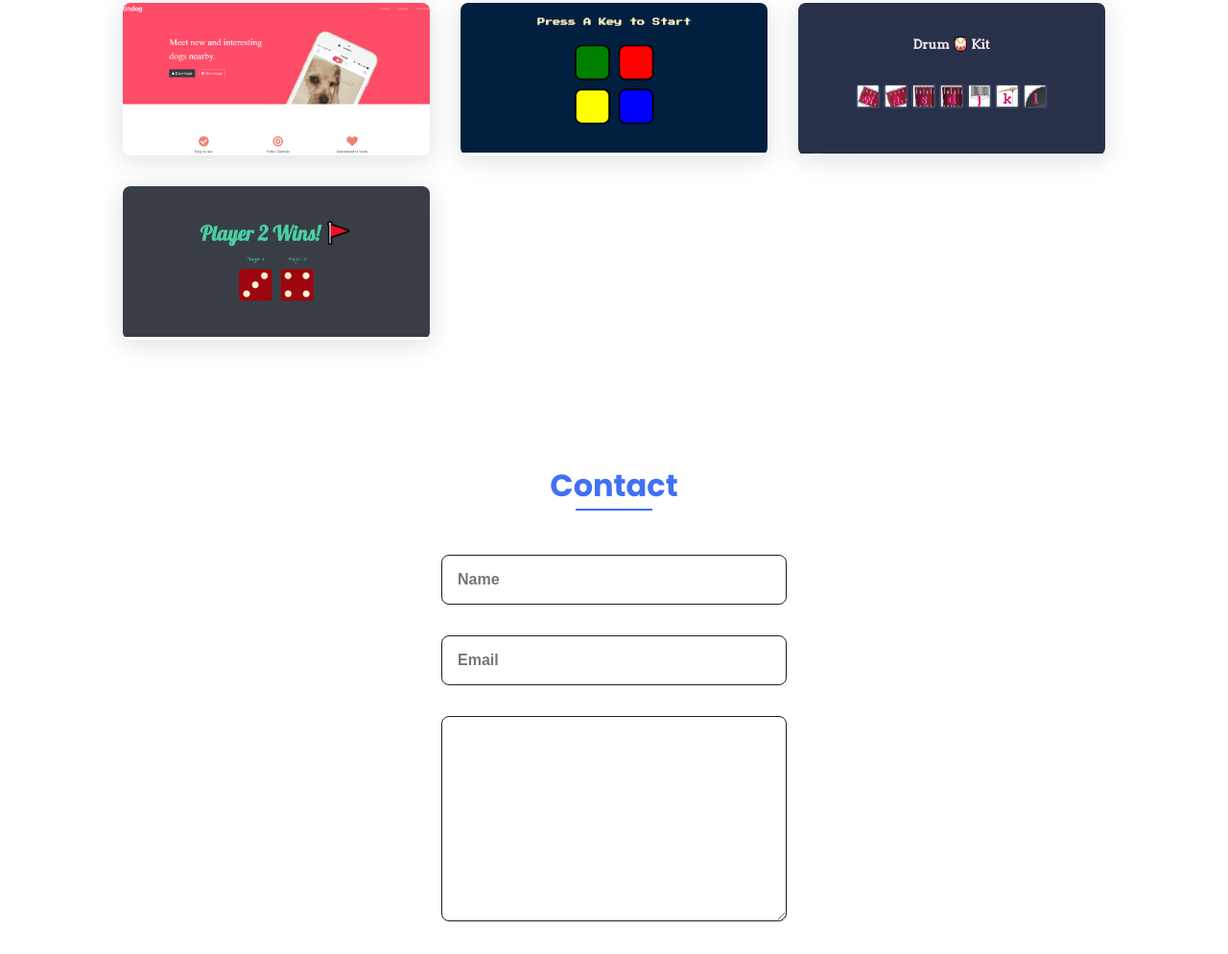
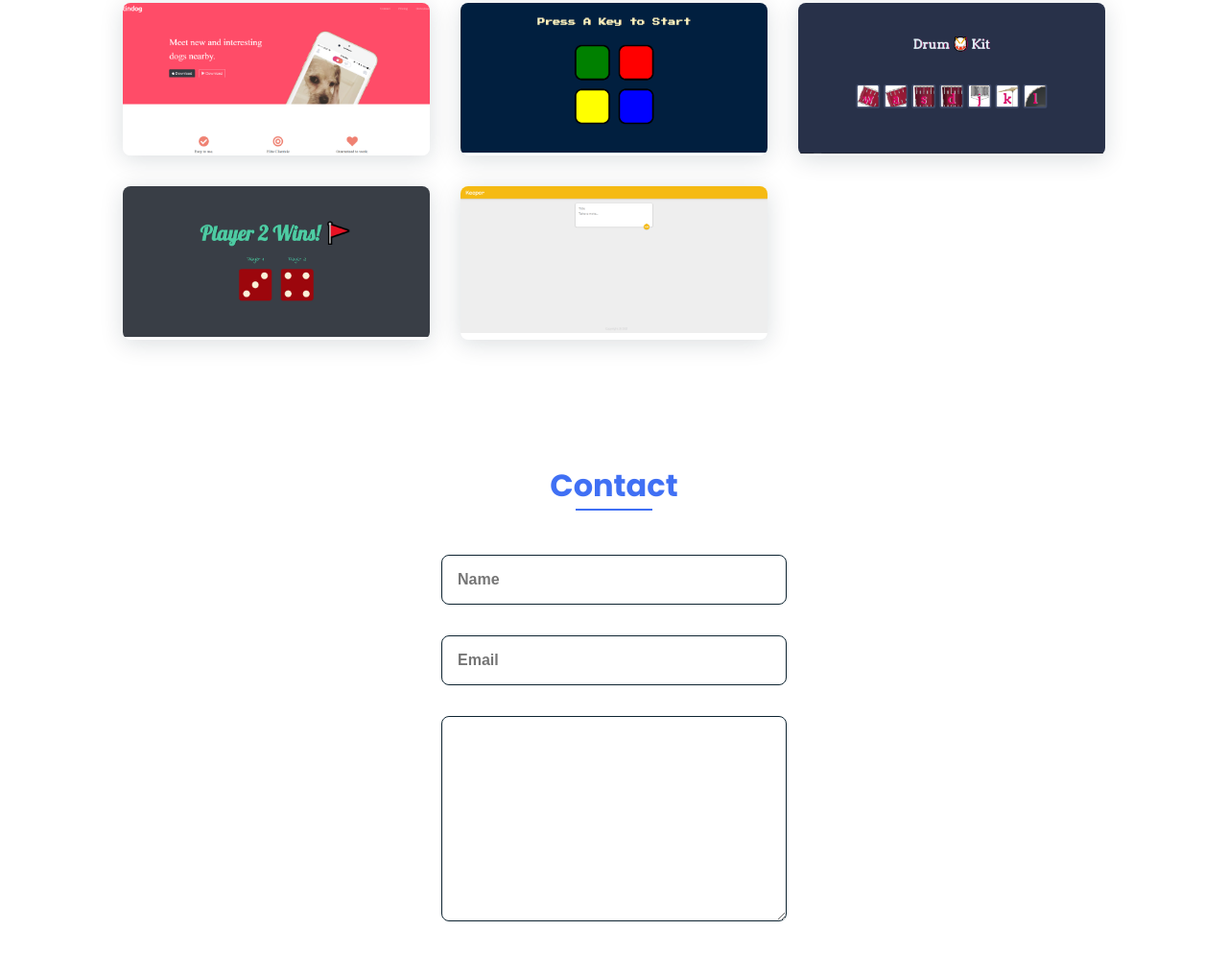
Before and after one commit to zslavchev/zslavchev.github.io, a plain HTML site: page index.html in a window 1280 px wide. Shown: the part 2429-3423 px from the top of the page at 96% size. Drawn offline with nearby package versions, Linux system fonts and the light colour scheme.

Commit message:
update new work
keeper

```diff
--- a/index.html
+++ b/index.html
@@ -213,14 +213,14 @@
               ><img src="assets/img/dicework.PNG" alt=""
             /></a>
           </div>
-          <!--
           <div class="work_img">
-            <img src="assets/img/work5.jpg" alt="" />
+            <a
+              href="https://github.com/zslavchev/react-apps/tree/main/keeper"
+              target="_blank"
+              rel="noopener noreferrer"
+              ><img src="assets/img/keeperwork.PNG" alt=""
+            /></a>
           </div>
-          <div class="work_img">
-            <img src="assets/img/work6.jpg" alt="" />
-          </div>
-          -->
         </div>
       </section>
 
```
Also changed, not shown: assets/img/keeperwork.PNG (added).
